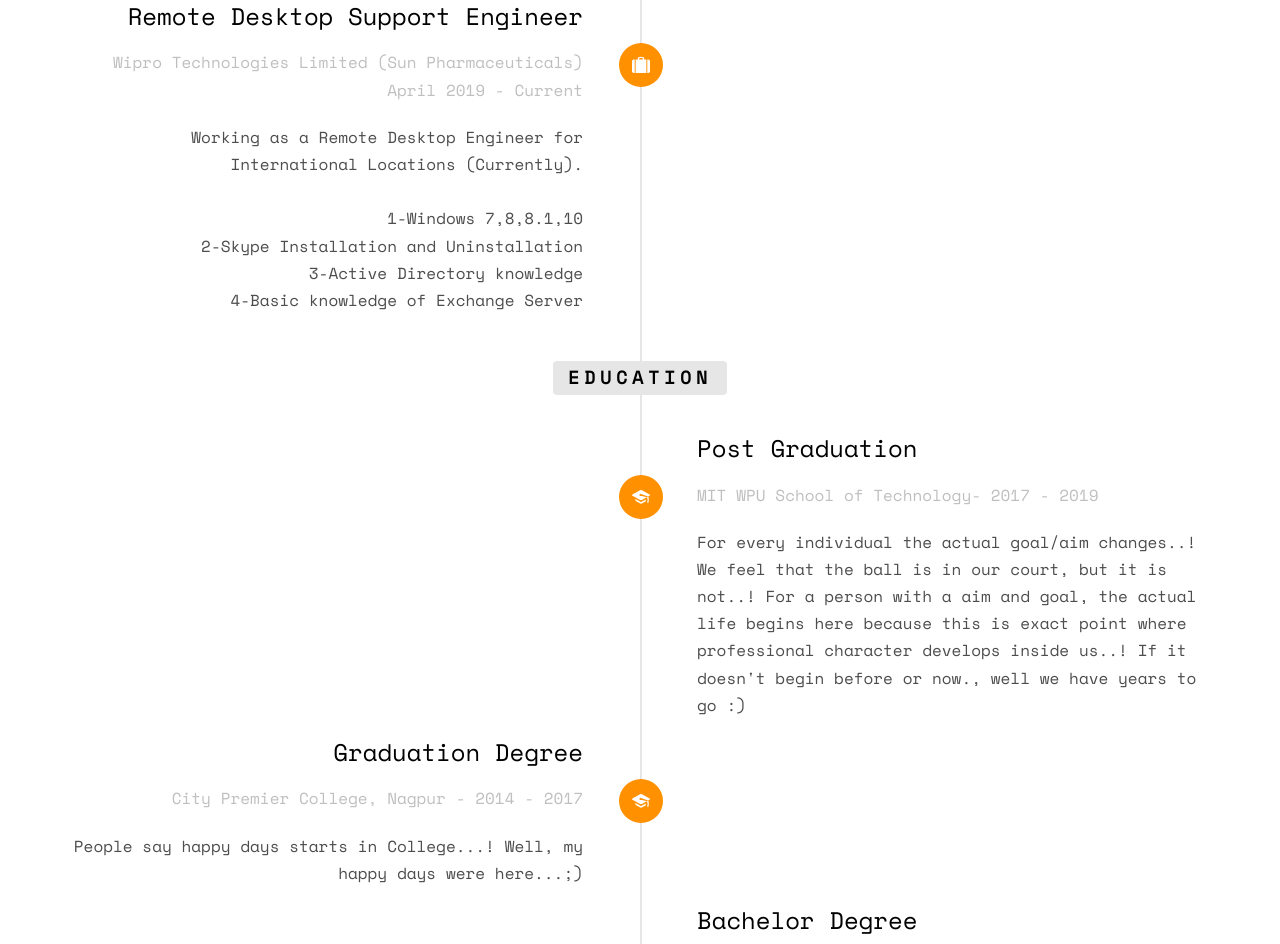
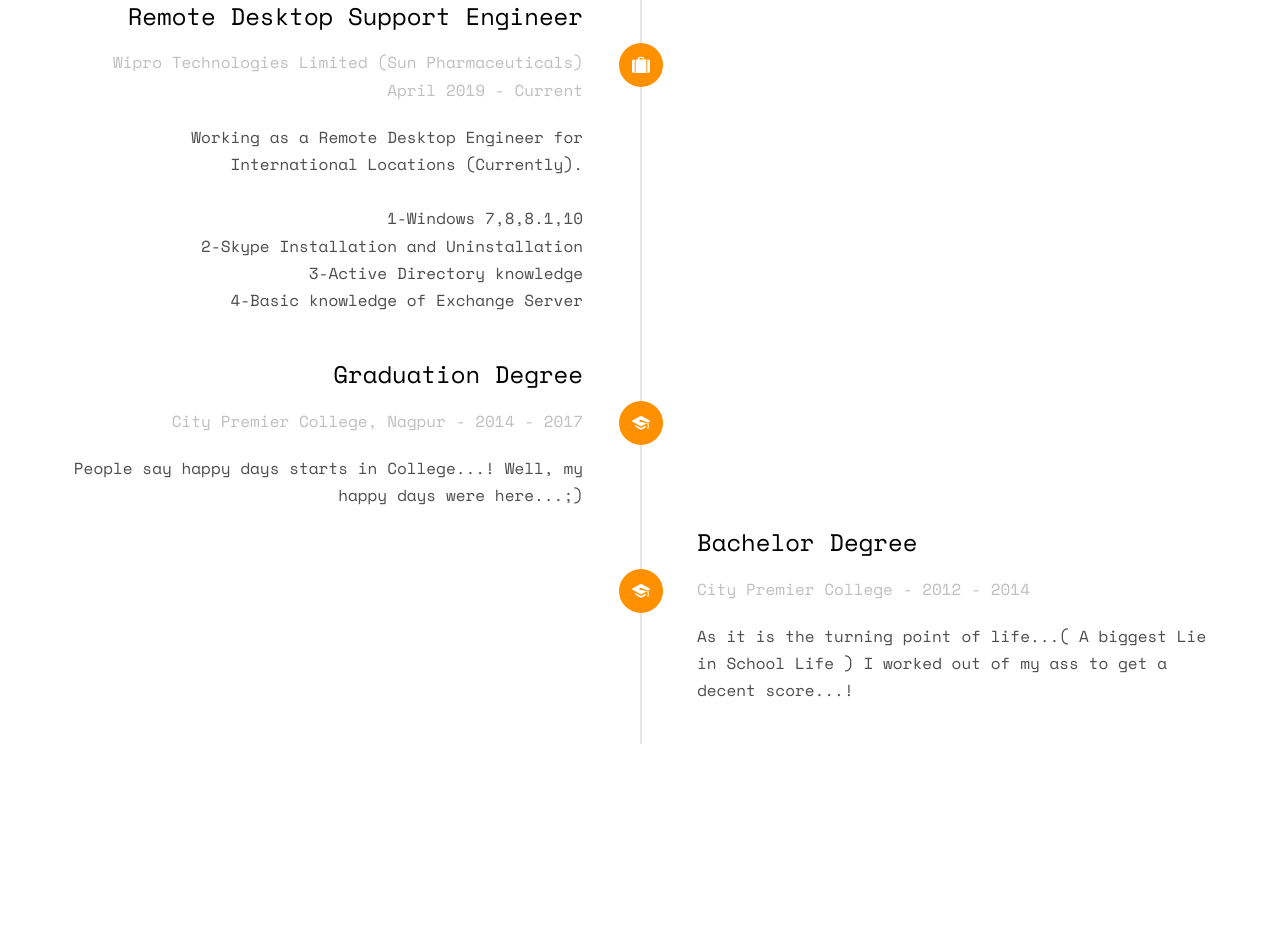
Before and after one commit to cyberguide119/portfolio, a plain HTML site: page index.html in a window 1280 px wide. Shown: the part 2446-3390 px from the top of the page. Drawn offline with nearby package versions, Linux system fonts and the light colour scheme; files whose address does not match are found by name.

Commit message:
Update index.html

```diff
--- a/index.html
+++ b/index.html
@@ -92,7 +92,7 @@
         <div class="col-md-8">
 
           <p>Every point in our lives is the result of all the steps taken before (planned and otherwise), as well as the countless influences of the people and places we encountered on our journey. Now a web developer and Junior SEO Analyst, I can look back and see those people, opportunities and decisions that I have taken shaped my path.</p>
-          <p>Presently I'm attending college in Pune pursuing a post graduation degree for MBA specialised in System arena — yet spent most of that time learning new computer languages and techniques. The positive perk in my personality is that I'm a problem solver, I love to be presented with a problem and having to work through every detail to find an optimal solution. What I love most is the different approaches that can be taken to solve problems, particularly in programming. A developer’s code is, to me, like right into their mind and seeing how it all works. </p>
+          <p>Presently I'm working as International Remote Desktop Engineer in Wipro Technologies, improving my skills in Windows 7,8,10 L1 and L2 troubleshooting, Active Directory Management, Microsoft Products troubleshooting and Outlook issue resolving. The positive perk in my personality is that I'm a problem solver, I love to be presented with a problem and having to work through every detail to find an optimal solution. What I love most is the different approaches that can be taken to solve problems. </p>
           <p>
             <ul class="fh5co-social-icons">
                   <li><a href="https://twitter.com/nick_fan119"><i class="icon-twitter2"></i></a></li>
@@ -161,21 +161,7 @@
               </div>
             </li>
             <br>
-            <li class="timeline-heading text-center animate-box">
-              <div><h3>Education</h3></div>
-            </li>
-            <li class="timeline-inverted animate-box">
-              <div class="timeline-badge"><i class="icon-graduation-cap"></i></div>
-              <div class="timeline-panel">
-                <div class="timeline-heading">
-                  <h3 class="timeline-title">Post Graduation</h3>
-                  <span class="company">MIT WPU School of Technology- 2017 - 2019</span>
-                </div>
-                <div class="timeline-body">
-                  <p>For every individual the actual goal/aim changes..! We feel that the ball is in our court, but it is not..! For a person with a aim and goal, the actual life begins here because this is exact point where professional character develops inside us..! If it doesn't begin before or now., well we have years to go :) </p>
-                </div>
-              </div>
-            </li>
+
             <li class="animate-box timeline-unverted">
               <div class="timeline-badge"><i class="icon-graduation-cap"></i></div>
               <div class="timeline-panel">
```
